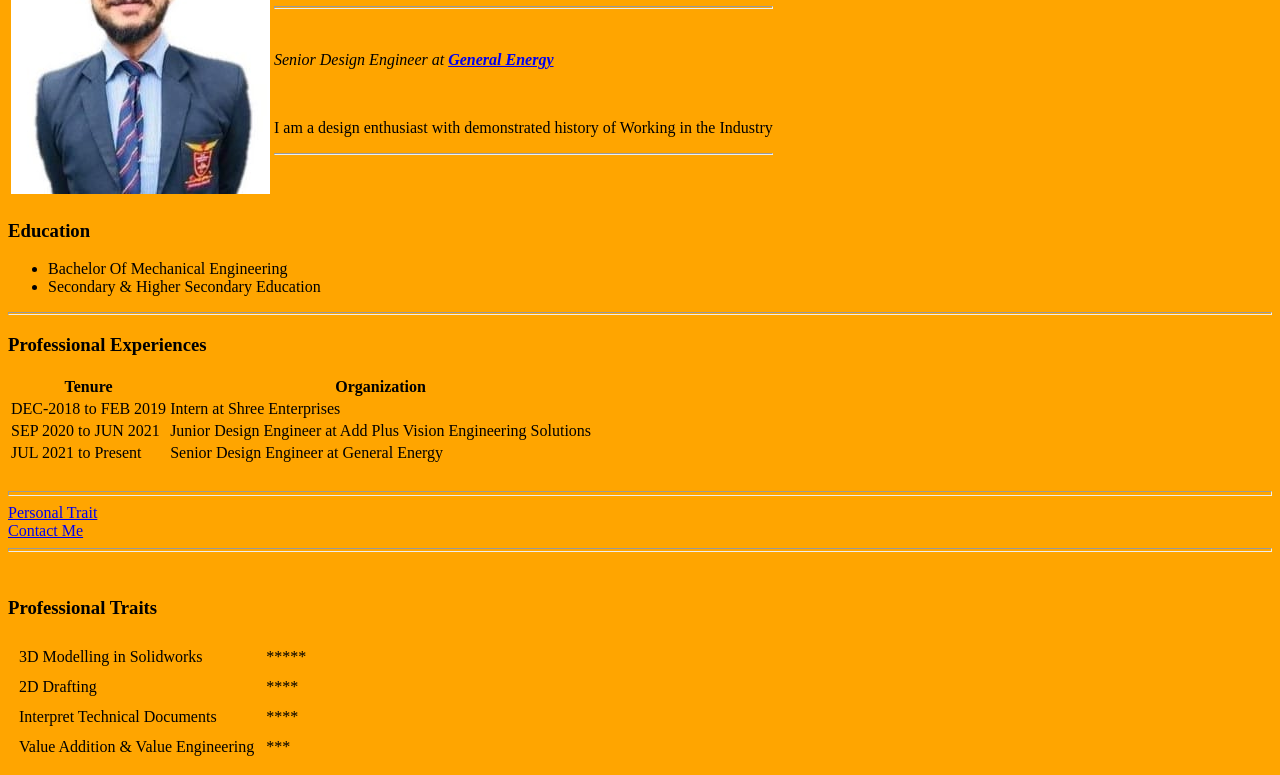
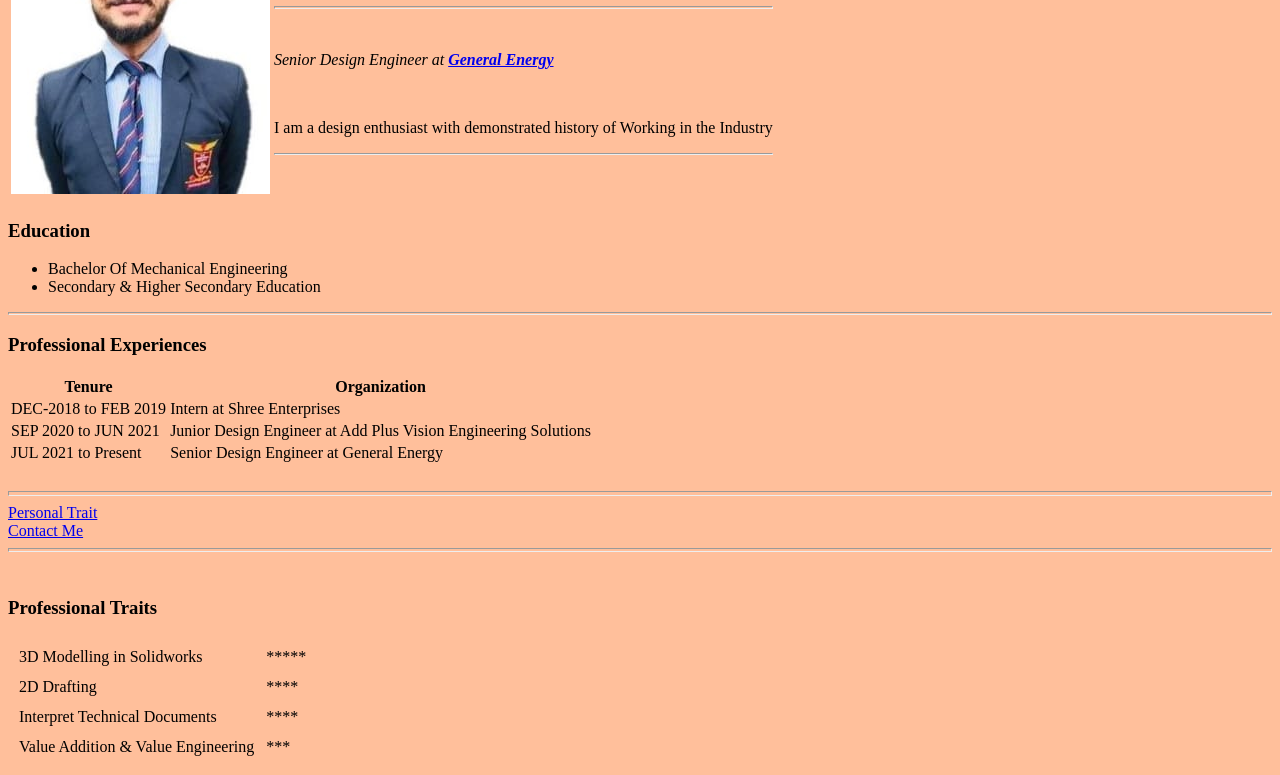
Before and after one commit to Imadi07/CV, a plain HTML site: page index.html in a window 1280 px wide. Shown: the part 119-894 px from the top of the page. Drawn offline with Linux system fonts and the light colour scheme.

Commit message:
Add files via upload

```diff
--- a/index.html
+++ b/index.html
@@ -4,7 +4,7 @@
     <meta charset="UTF-8">
     <title>Aditya's Personal Site</title>
  </head>
- <body style="background-color: orange;">
+ <body style="background-color: #FFBF9B;">
    <table>
       <tbody>
          <tr>
```
